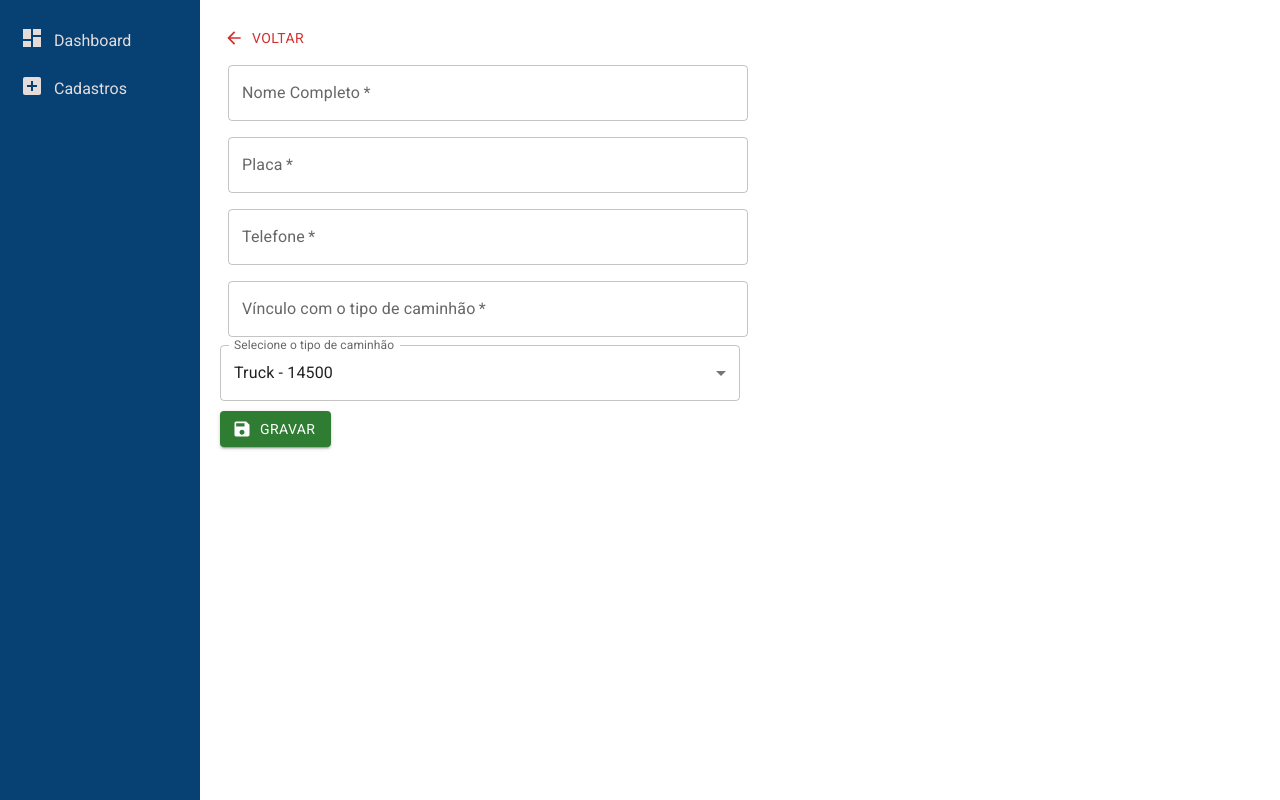
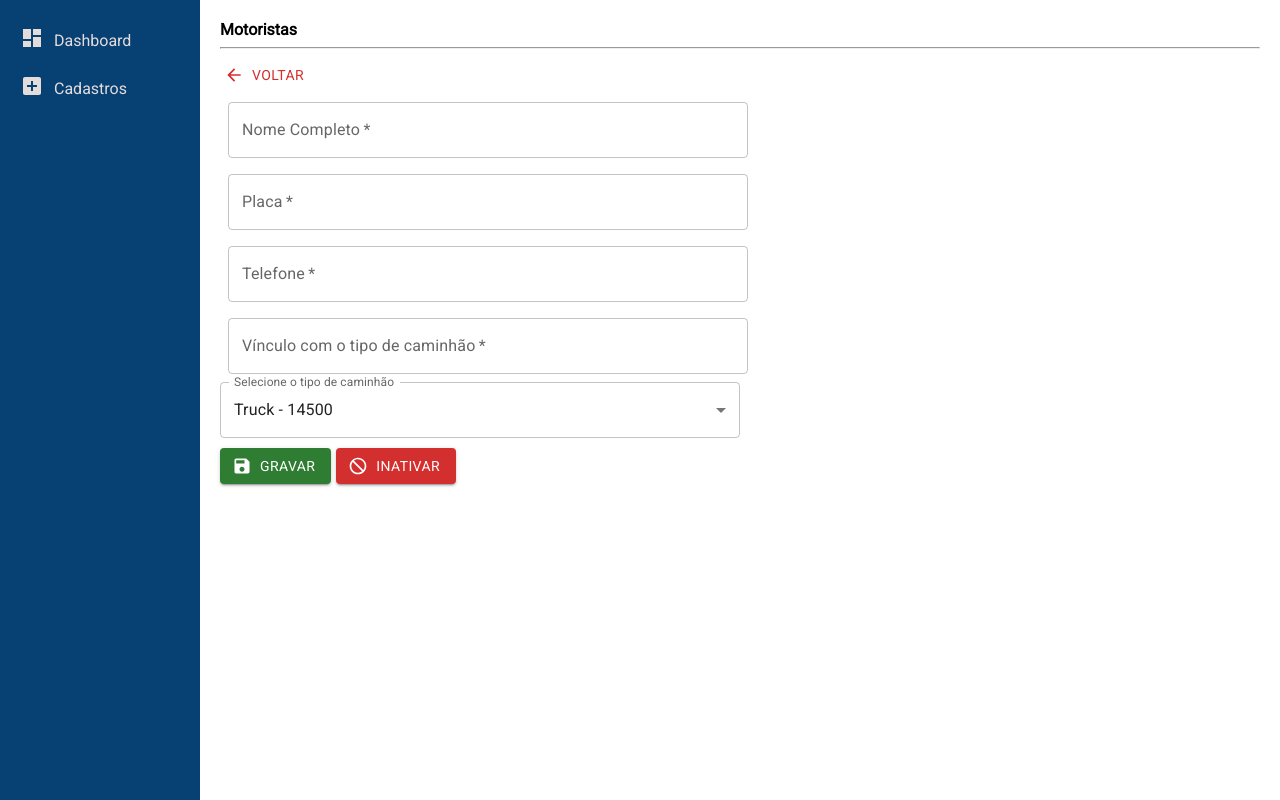
Before and after one commit to HenriqueOPeixoto/app-kodyak, a React (Vite) app in the folder frontend-kodyak/: page /cadastros/novo_motorista in a window 1280 px wide. Built offline with nearby package versions, Linux system fonts and the light colour scheme.

Commit message:
Criar botão inativar

```diff
--- a/frontend-kodyak/src/components/Cadastros/Motoristas.tsx
+++ b/frontend-kodyak/src/components/Cadastros/Motoristas.tsx
@@ -10,8 +10,10 @@ import { Button, FormControl, InputLabel, MenuItem, Select, SelectChangeEvent }
 import SaveIcon from '@mui/icons-material/Save';
 import ArrowBackIcon from '@mui/icons-material/ArrowBack';
 import './styles/Motoristas.css'
+import './styles/Cadastros.css'
 import axios from 'axios';
 import { useParams, Link } from 'react-router-dom';
+import { DoNotDisturb } from '@mui/icons-material';
 
 export default function Motoristas() {
   const { id } = useParams() // Trazer id do motorista para atualizar, se houver
@@ -86,6 +88,10 @@ export default function Motoristas() {
       noValidate
       autoComplete="off"
     >
+      <div className="Title">
+        Motoristas
+        <hr />
+      </div>
       <Link to='/cadastros'>
         <Button startIcon={<ArrowBackIcon />}  color='error'>Voltar</Button>
       </Link>
@@ -140,12 +146,15 @@ export default function Motoristas() {
               </Select>
           </FormControl>
         </div>
-        <div className='BtnGravar'>
+        <div className='FormButtons'>
           <Button startIcon={<SaveIcon />}
             variant='contained'
             color='success'
             onClick={() => {handleSubmit()}}
           >{id ? 'Atualizar' : 'Gravar'}</Button>
+          <Button startIcon={<DoNotDisturb/>}
+            variant='contained'
+            color='error'>Inativar</Button>
         </div>
     </Box>
   );
--- a/frontend-kodyak/src/components/Cadastros/styles/Motoristas.css
+++ b/frontend-kodyak/src/components/Cadastros/styles/Motoristas.css
@@ -2,6 +2,8 @@
     width: 50%;
 }
 
-.BtnGravar {
+.FormButtons {
     margin-top: 10px;
+    display: flex;
+    column-gap: 5px;
 }
```
